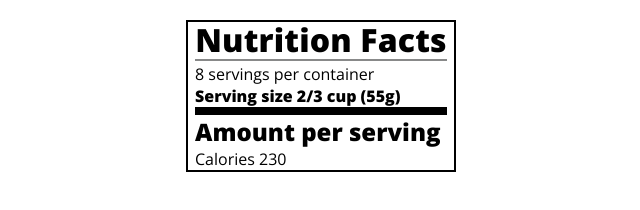
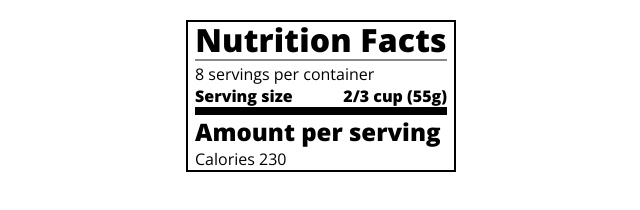
Before and after one commit to luroel/nutri-label, a plain HTML site: page index.html in a window 1280 px wide. Shown: the whole page, without its empty margins (319-959 px from the left). Drawn offline with nearby package versions, Linux system fonts and the light colour scheme.

Commit message:
Giving space-between in p elements

```diff
--- a/index.html
+++ b/index.html
@@ -13,7 +13,7 @@
             <h1 class="bold">Nutrition Facts</h1>
             <div class="divider"></div>
             <p>8 servings per container</p>
-            <p class="bold">Serving size 2/3 cup (55g)</p>
+            <p class="bold">Serving size <span>2/3 cup (55g)</span></p>
         </header>
 
         <div class="thick-divider"></div>
--- a/style.css
+++ b/style.css
@@ -36,3 +36,8 @@ header h1 {
 .bold {
     font-weight: 800;
 }
+
+p {
+    display: flex;
+    justify-content: space-between;
+}
```
